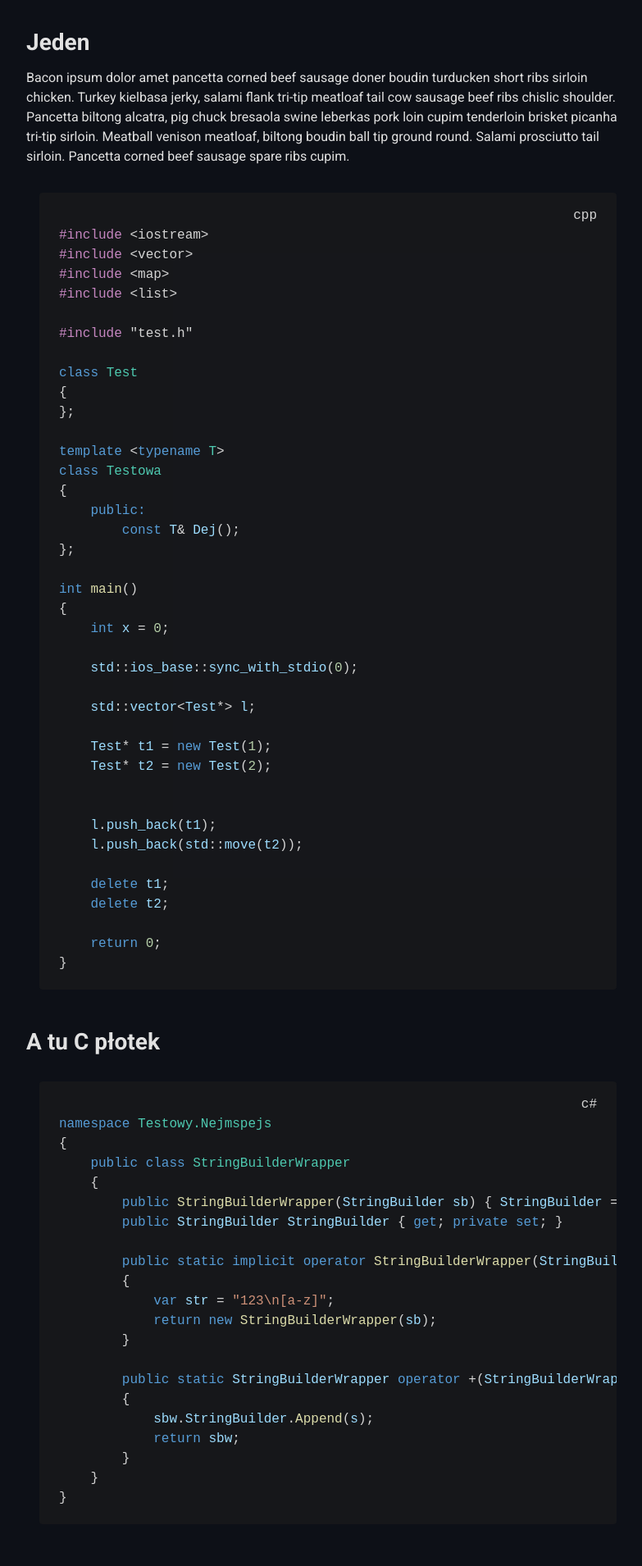
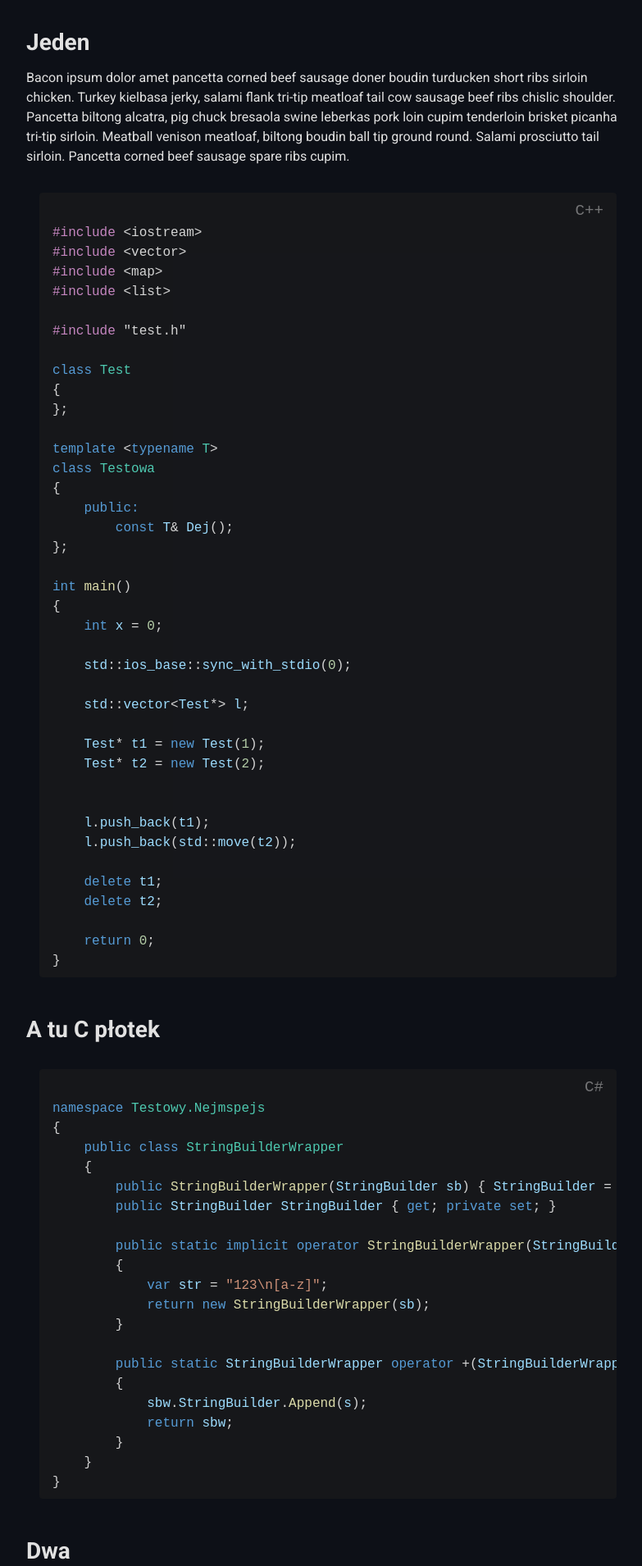
Before and after one commit to kbegiedza/kbegiedza.github.io, a Jekyll site: the page built from _posts/2020-06-11-hello-world.md, in a window 1280 px wide. Shown: the part 454-2364 px from the top of the page at 82% size, without its empty margins (44-827 px from the left). Built offline with Jekyll 4.4.1, drawn with Linux system fonts in a browser that asks for light colours; nearby versions of some CDN libraries.

Commit message:
fixed code highlights style

````diff
--- a/_posts/2020-06-11-hello-world.md
+++ b/_posts/2020-06-11-hello-world.md
@@ -12,7 +12,7 @@ title-image: /static/img/post-image.png
 Bacon ipsum dolor amet pancetta corned beef sausage doner boudin turducken short ribs sirloin chicken. Turkey kielbasa jerky, salami flank tri-tip meatloaf tail cow sausage beef ribs chislic shoulder. Pancetta biltong alcatra, pig chuck bresaola swine leberkas pork loin cupim tenderloin brisket picanha tri-tip sirloin. Meatball venison meatloaf, biltong boudin ball tip ground round. Salami prosciutto tail sirloin. Pancetta corned beef
 sausage spare ribs cupim.
 
-```cpp
+```c++
 #include <iostream>
 #include <vector>
 #include <map>
@@ -52,7 +52,6 @@ int main()
     return 0;
 }
 ```
-{:data-lang="cpp"}
 
 ## A tu C płotek
 
--- a/static/css/dark-code.css
+++ b/static/css/dark-code.css
@@ -12,13 +12,16 @@
 }
 
 pre.highlight {
-    padding-top: 1em;
+    padding: .5em 1em;
 }
 
 pre > code:before {
+    opacity: 0.5;
+    display: block;
+    font-size: 1.2em;
+    text-align: right;
+    text-transform: capitalize;
     content: attr(data-lang);
-    display: block;
-    text-align: right;
 }
 
 .highlight .c { color: #6A9955 } /* Comment */
````
